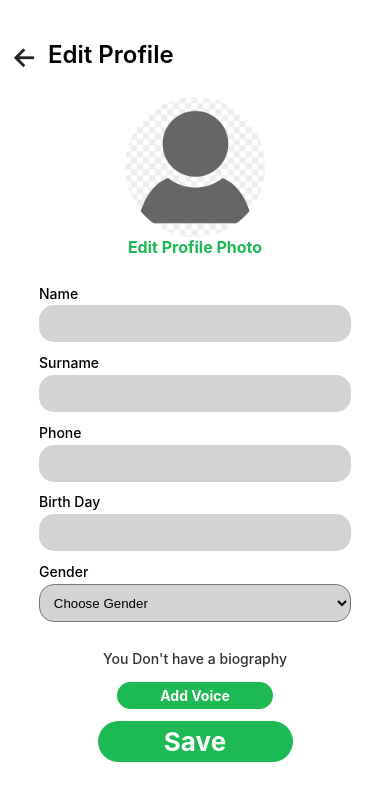
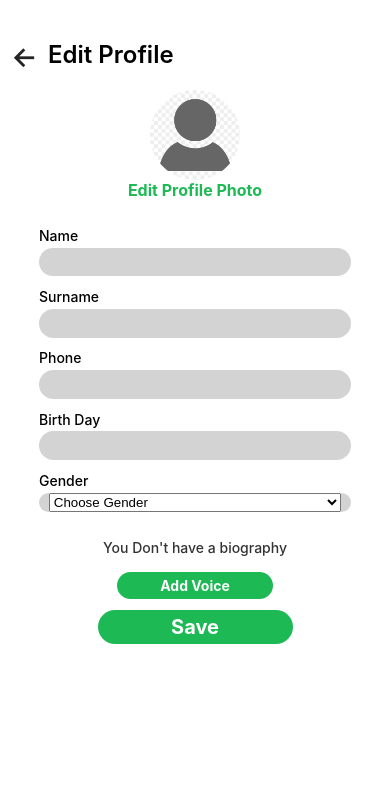
Before and after one commit to mehmetztrk21/VoiceHub-Mobile, a React Native app in the folder VoiceHub-Mobile/: screen /EditProfile in a window 390 px wide. Shown: the top 800 px of the page. Built offline with nearby package versions, Linux system fonts and the light colour scheme; what expo-av would draw is missing.

Commit message:
editing editProfile's design

```diff
--- a/VoiceHub-Mobile/assets/styles/editProfile.style.js
+++ b/VoiceHub-Mobile/assets/styles/editProfile.style.js
@@ -1,5 +1,6 @@
 import { StyleSheet } from "react-native";
-import colors from "../colors"
+import colors from "../colors";
+
 export default StyleSheet.create({
   container: {
     flex: 1,
@@ -8,8 +9,8 @@ export default StyleSheet.create({
   },
   searchBar: {
     backgroundColor: colors.lightgray,
-    borderRadius: 15,
-    paddingVertical: 10,
+    borderRadius: 45,
+    paddingVertical: "1.5%",
     paddingHorizontal: 10,
     width: "80%",
     marginHorizontal: "10%",
@@ -22,9 +23,9 @@ export default StyleSheet.create({
     paddingBottom: "2%",
   },
   profilePhoto: {
-    width: 140,
-    height: 140,
-    borderRadius: 70,
+    width: 90,
+    height: 90,
+    borderRadius: 45,
   },
   editPhotoText: {
     color: colors.green,
@@ -33,7 +34,7 @@ export default StyleSheet.create({
   },
   saveButtonText: {
     color: colors.white,
-    fontSize: 26,
+    fontSize: 20,
     fontWeight: "700",
     width: "50%",
     padding: 5,
@@ -50,6 +51,6 @@ export default StyleSheet.create({
     marginTop: "3%",
     marginBottom: "1%",
     marginHorizontal: "10%",
-    fontWeight:"500",
+    fontWeight: "500",
   }
 });
--- a/VoiceHub-Mobile/screens/otherScreens/editProfile.js
+++ b/VoiceHub-Mobile/screens/otherScreens/editProfile.js
@@ -102,8 +102,7 @@ export default function EditProfile({ navigation }) {
         <BioVoicePopUp setOpenAddVoice={setOpenAddVoice} setOpenBioVoicePopUp={setOpenBioVoicePopUp} />
       </Modal>
 
-      <ScrollView style={{ flexDirection: "column", marginTop: width * 0.07 }}>
-        <View>
+      <View style={{ paddingTop: "5%" }}>
         <TouchableOpacity style={editProfileStyle.ppView} onPress={() => { setOpenProfilePhotoPopUp(true) }}>
           {!image ? (
             user?.profilePhotoUrl ?
@@ -146,15 +145,14 @@ export default function EditProfile({ navigation }) {
       />
 
       <Text style={editProfileStyle.label}>Gender</Text>
-        <Picker
-          style={{
+      <View style={{
         backgroundColor: colors.lightgray,
         borderRadius: 15,
-            paddingVertical: "2.5%",
         paddingHorizontal: "2.5%",
+        marginHorizontal: "10%",
         width: "80%",
-            marginHorizontal: "10%",
-          }}
+      }}>
+        <Picker
           value={gender}
           selectedValue={gender}
           onValueChange={(gender) => setGender(gender)}>
@@ -162,6 +160,7 @@ export default function EditProfile({ navigation }) {
           <Picker.Item label={"Male"} value={"male"} />
           <Picker.Item label={"Female"} value={"female"} />
         </Picker>
+      </View>
 
 
       <View style={{ marginVertical: "3%", marginHorizontal: "10%" }}>
@@ -191,7 +190,6 @@ export default function EditProfile({ navigation }) {
       </TouchableOpacity>
 
       {openAddVoice ? (<AddVoice title={"bio"} />) : null}
-      </ScrollView>
     </SafeAreaView >
   );
 }
```
Lines whose indentation alone changed are shown as unchanged.
